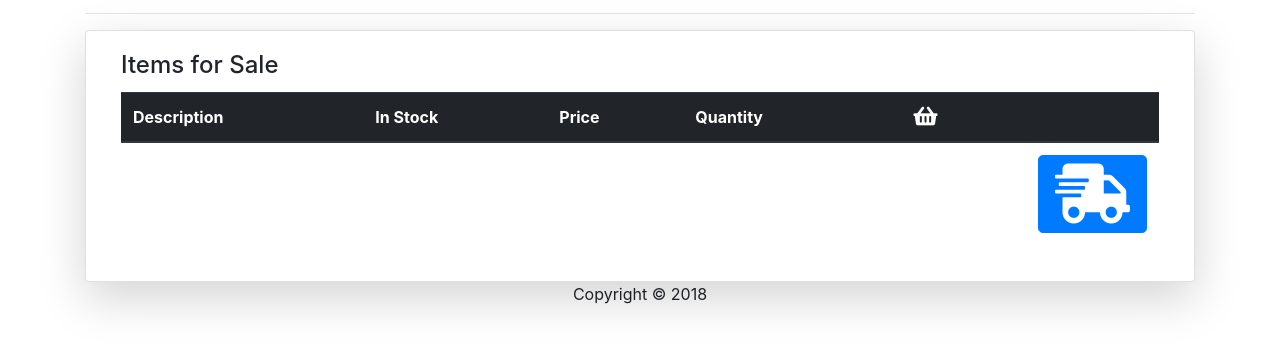
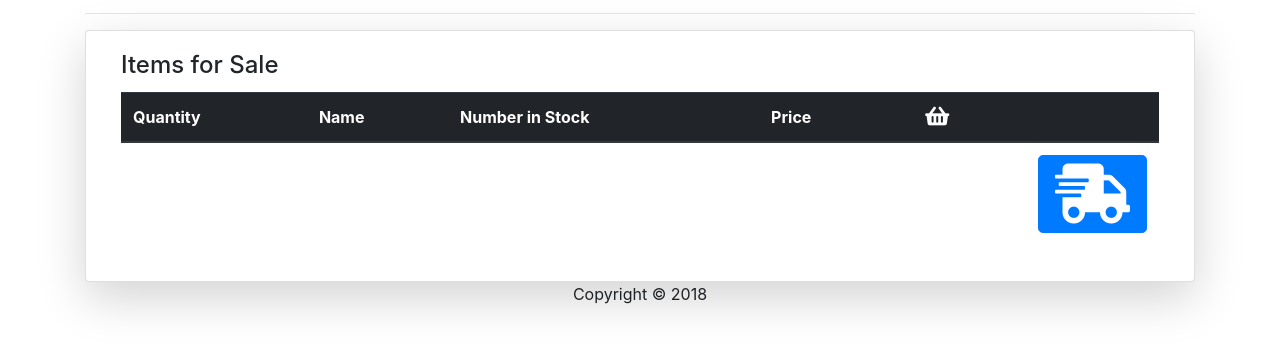
Before and after one commit to dsmathews/bamazon, a website: page public/index.html in a window 1280 px wide. Shown: the part 51-400 px from the top of the page. Drawn offline with nearby package versions, Linux system fonts and the light colour scheme; no server answers.

Commit message:
Changes to table header to fix problems with UI

```diff
--- a/public/index.html
+++ b/public/index.html
@@ -40,10 +40,10 @@
                         <thead class="thead-dark">
                             <tr>
 
-                                <th>Description</th>
-                                <th>In Stock</th>
+                                <th>Quantity</th>
+                                <th>Name</th>
+                                <th>Number in Stock</th>
                                 <th>Price</th>
-                                <th>Quantity</th>
                                 <th><i class="fas fa-shopping-basket fa-lg ml-4"></i> </th>
                             </tr>
                         </thead>
```
Also changed, not shown: 1 other file.
